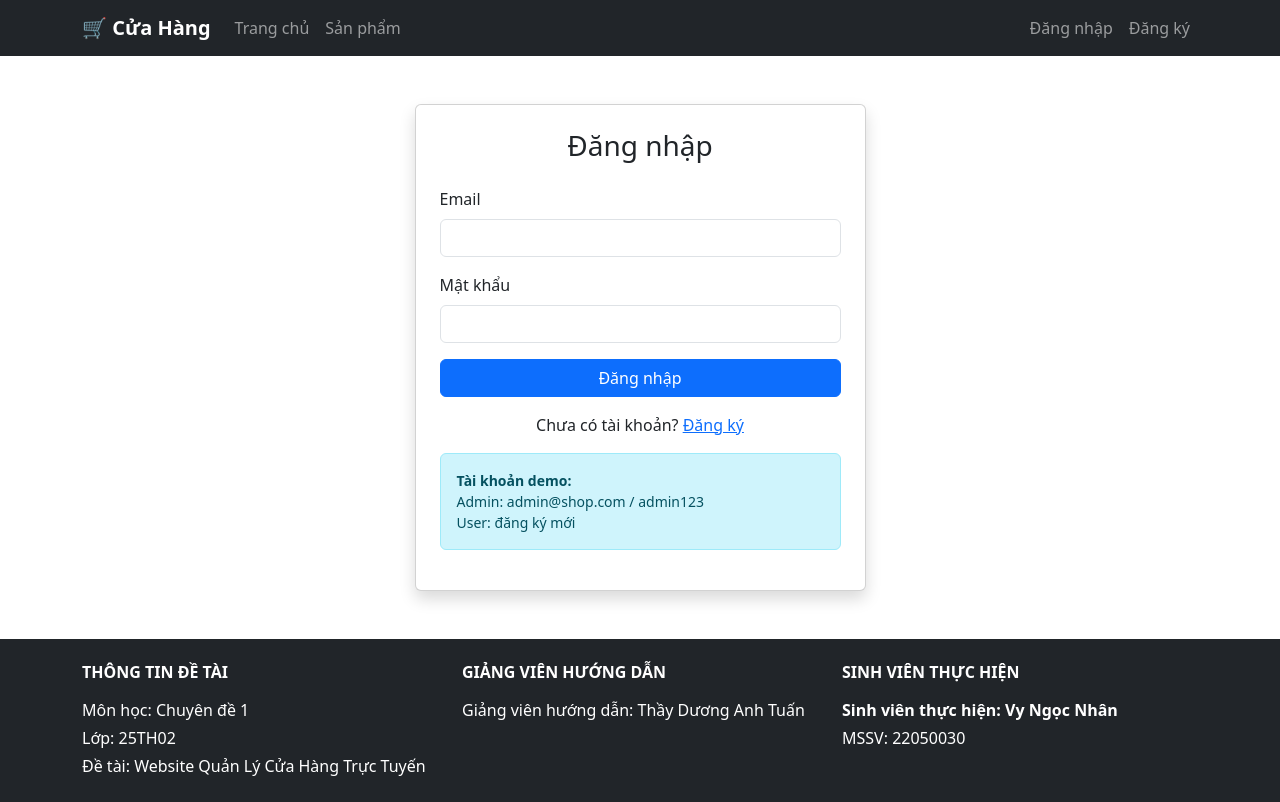
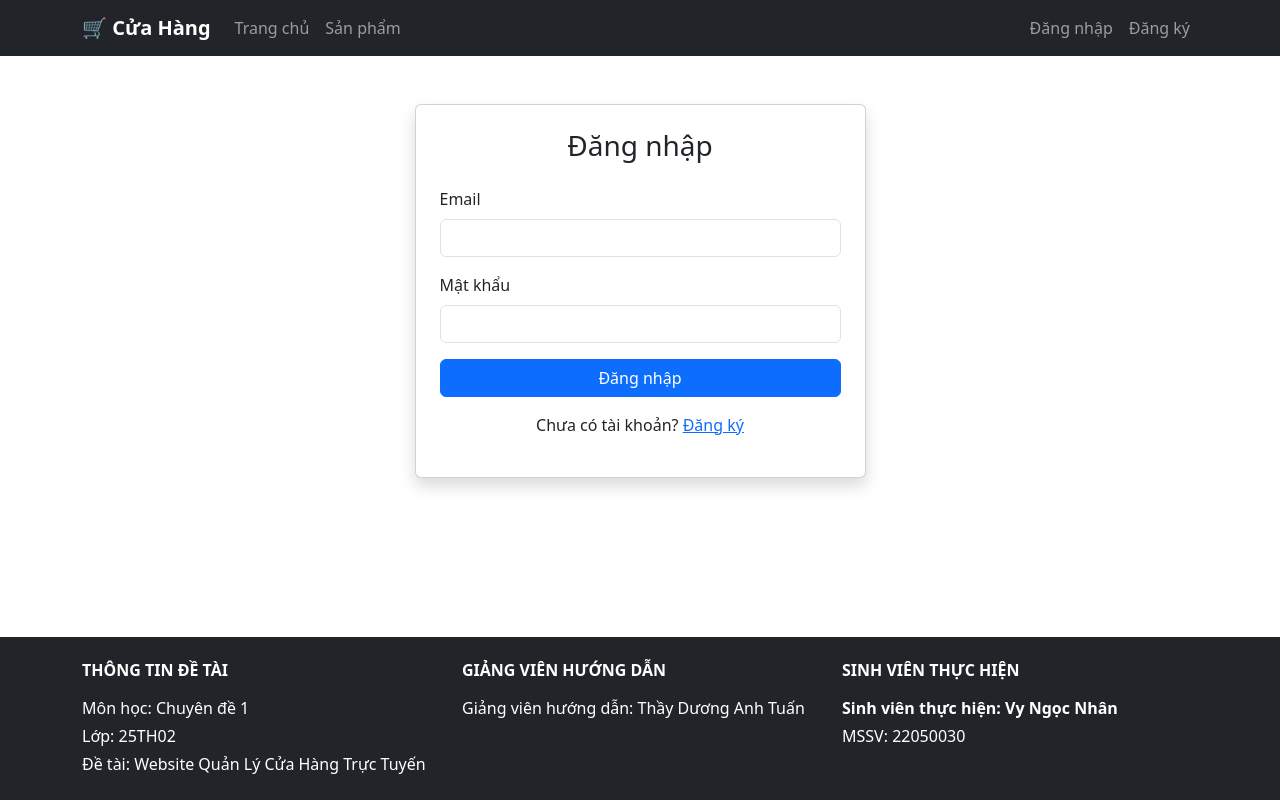
Before and after one commit to 22050030-design/quanlycuahang, a React (Vite) app in the folder frontend/: page /login in a window 1280 px wide. Built offline with nearby package versions, Linux system fonts and the light colour scheme; no server answers.

Commit message:
sửa form đăng nhập - xóa tài khoản demo

```diff
--- a/frontend/src/pages/user/Login.jsx
+++ b/frontend/src/pages/user/Login.jsx
@@ -46,11 +46,6 @@ export default function Login() {
               <p className="text-center mt-3">
                 Chưa có tài khoản? <Link to="/register">Đăng ký</Link>
               </p>
-              <div className="alert alert-info mt-3 small">
-                <strong>Tài khoản demo:</strong><br />
-                Admin: admin@shop.com / admin123<br />
-                User: đăng ký mới
-              </div>
             </div>
           </div>
         </div>
```
